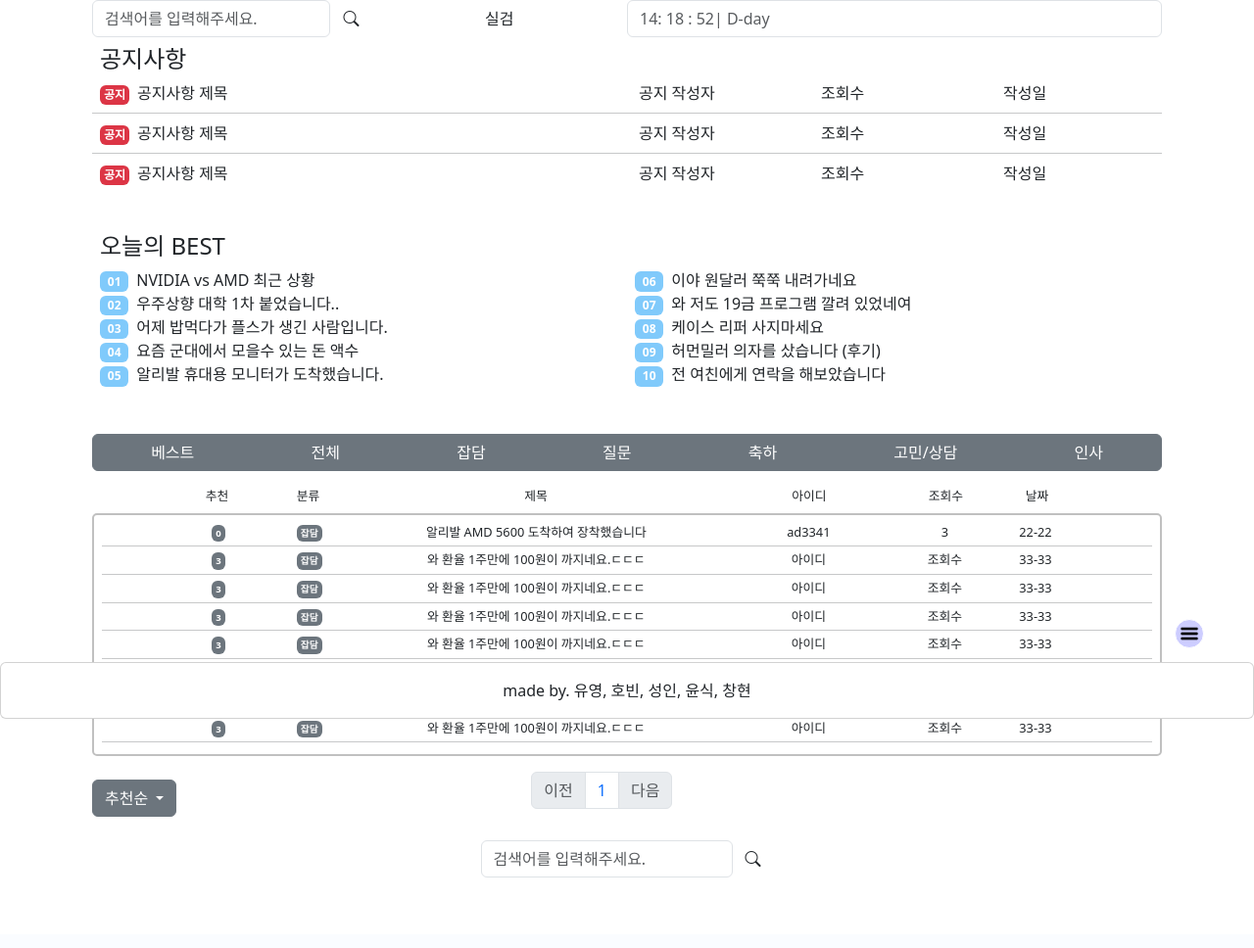
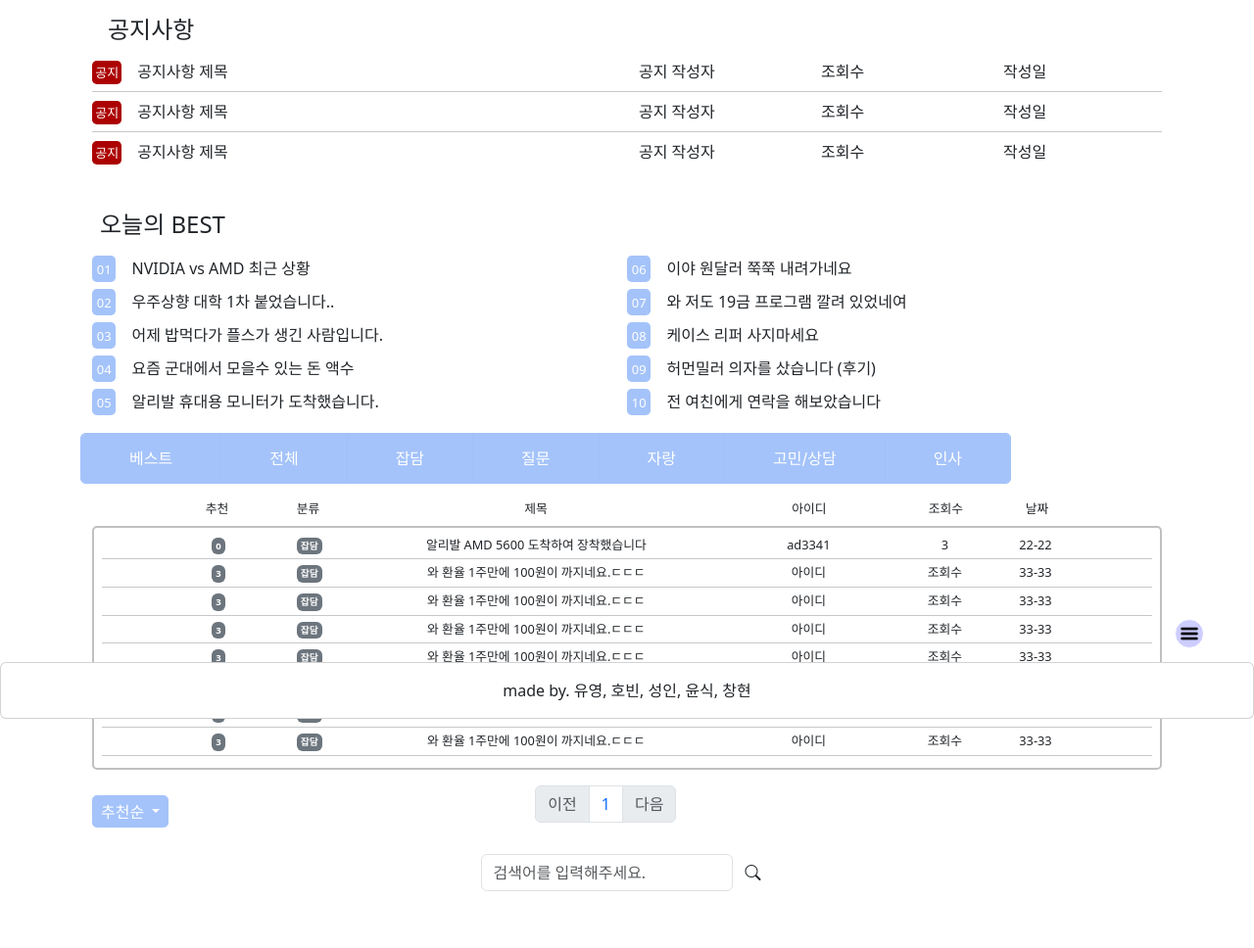
Before and after one commit to sungin95/semi_project_second, a Django app: page /communities/ in a window 1280 px wide. Shown: the part 66-1034 px from the top of the page at 98% size. Before the commit the page ends 962 px from the top, so only its background shows below. Run offline with Django 3.2, Linux system fonts and the light colour scheme; data that the repository does not hold is empty; some libraries are stand-ins or nearby versions.

Commit message:
feat : communities index update
- 커뮤니티 인덱스 페이지 업데이트

```diff
--- a/communities/static/communities/css/index.css
+++ b/communities/static/communities/css/index.css
@@ -12,6 +12,10 @@
     width: 50%;
 }
 
+.today {
+    margin-top: 10px;
+}
+
 .today-best-ten {
     display: flex;
 }
@@ -23,6 +27,56 @@
 .today-best-right {
     width: 50%;
 }
+
+.btn_group {
+    display: inline-flex;
+    justify-content: center;
+    border: 1px solid #a4c3fa;
+    border-radius: 5px;
+    overflow: hidden;
+    margin-top: 20px;
+  }
+
+  .btn_btn {
+    padding: 13px 49px;
+    outline: none;
+    border: none;
+    cursor: pointer;
+    border-right: 1px solid #a0c0f8;
+    background: #a4c3fa;
+    font-family: "Inter", sans-serif;
+    color: white;
+  }
+
+  .btn_btn:last-child {
+    border-right: none;
+  }
+
+  .btn_btn:hover {
+    background: #5793fa ;
+  }
+
+
+
+.best-today  {
+    background-color: #a4c3fa;
+    border-radius: 0.3rem;
+    margin-right: 1rem;
+    padding: 0.3rem 0.3rem;
+    color: white;
+    font-size: small;
+
+}
+
+.comm_span {
+    background-color: #ac0101;
+    border-radius: 0.3rem;
+    margin-right: 1rem;
+    padding: 0.2rem 0.2rem;
+    color: white;
+    font-size: small;
+}
+
 
 .classification-btn {
     padding: 30px;
@@ -45,6 +99,15 @@
     align-items: center;
 }
 
-.classification-btn {
-    background-color: rgb(128, 202, 251);
+.recomm{
+    background-color:  #a4c3fa;
+    border-radius: 0.3rem;
+    border: 1px solid #a4c3fa;
+    margin-right: 1rem;
+    padding: 0.2rem 0.5rem;
+    color: white;
 }
+
+.page_hi {
+    color: #a0c0f8;
+}
--- a/communities/templates/communities/index.html
+++ b/communities/templates/communities/index.html
@@ -7,35 +7,13 @@
 {% endblock css %}
 
 {% block content %}
-  <!--검색창과 시간-->
-  <div class="container">
-    <div class="search-time">
-      <!-- 검색창 -->
-      <div>
-        <form action="#" method="GET" class="search-form">
-          {% csrf_token %}
-          <input class="form-control rounded-2 text-left btn-sm mr-5" type="search" placeholder="검색어를 입력해주세요." aria-label="Search" name="q">
-          <button type="submit" class="btn">
-            <i class="bi bi-search"></i>
-          </button>
-        </form>
-        <div class="d-flex justify-content-center align-items-center">
-          실검
-        </div>
-      </div>
-      <div class="">
-        <input type="text" class="form-control" placeholder="14: 18 : 52| D-day">
-      </div>
-    </div>
-  </div>
-
   <!-- 공지사항-->
   <div class="container">
-    <h4 class="m-2">공지사항</h4>
+    <h4 class="m-3">공지사항</h4>
     <!-- 공지사항 1개 시작 -->
     <div class="row">
       <div class="col-6">
-        <span class="badge bg-danger mx-2 p-1">공지</span>공지사항 제목</div>
+        <span class="comm_span">공지</span>공지사항 제목</div>
       <div class="col-2">공지 작성자</div>
       <div class="col-2">조회수</div>
       <div class="col-2">작성일</div>
@@ -45,7 +23,7 @@
     <!-- 공지사항 2개 시작 -->
     <div class="row">
       <div class="col-6">
-        <span class="badge bg-danger mx-2 p-1">공지</span>공지사항 제목</div>
+        <span class="comm_span">공지</span>공지사항 제목</div>
       <div class="col-2">공지 작성자</div>
       <div class="col-2">조회수</div>
       <div class="col-2">작성일</div>
@@ -55,7 +33,7 @@
     <!-- 공지사항 3개 시작 -->
     <div class="row">
       <div class="col-6">
-        <span class="badge bg-danger mx-2 p-1">공지</span>공지사항 제목</div>
+        <span class="comm_span">공지</span>공지사항 제목</div>
       <div class="col-2">공지 작성자</div>
       <div class="col-2">조회수</div>
       <div class="col-2">작성일</div>
@@ -69,42 +47,42 @@
     <div>
       <div class="today-best-ten">
         <div class="today-best-left">
-          <div>
-            <span class="badge mx-2" style="background-color: rgb(128, 202, 251);">01</span>NVIDIA vs AMD 최근 상황</div>
-          <div>
-            <span class="badge mx-2" style="background-color: rgb(128, 202, 251);">02</span>우주상향 대학 1차 붙었습니다..</div>
-          <div>
-            <span class="badge mx-2" style="background-color: rgb(128, 202, 251);">03</span>어제 밥먹다가 플스가 생긴 사람입니다.</div>
-          <div>
-            <span class="badge mx-2" style="background-color: rgb(128, 202, 251);">04</span>요즘 군대에서 모을수 있는 돈 액수</div>
-          <div>
-            <span class="badge mx-2" style="background-color: rgb(128, 202, 251);">05</span>알리발 휴대용 모니터가 도착했습니다.</div>
+          <div class="today">
+            <span class="best-today" >01</span>NVIDIA vs AMD 최근 상황</div>
+          <div class="today">
+            <span class="best-today" >02</span>우주상향 대학 1차 붙었습니다..</div>
+          <div class="today">
+            <span class="best-today" >03</span>어제 밥먹다가 플스가 생긴 사람입니다.</div>
+          <div class="today">
+            <span class="best-today" >04</span>요즘 군대에서 모을수 있는 돈 액수</div>
+          <div class="today">
+            <span class="best-today" >05</span>알리발 휴대용 모니터가 도착했습니다.</div>
         </div>
         <div class="today-best-right">
-          <div>
-            <span class="badge mx-2" style="background-color: rgb(128, 202, 251);">06</span>이야 원달러 쭉쭉 내려가네요</div>
-          <div>
-            <span class="badge mx-2" style="background-color: rgb(128, 202, 251);">07</span>와 저도 19금 프로그램 깔려 있었네여</div>
-          <div>
-            <span class="badge mx-2" style="background-color: rgb(128, 202, 251);">08</span>케이스 리퍼 사지마세요</div>
-          <div>
-            <span class="badge mx-2" style="background-color: rgb(128, 202, 251);">09</span>허먼밀러 의자를 샀습니다 (후기)</div>
-          <div>
-            <span class="badge mx-2" style="background-color: rgb(128, 202, 251);">10</span>전 여친에게 연락을 해보았습니다</div>
+          <div class="today">
+            <span class="best-today">06</span>이야 원달러 쭉쭉 내려가네요</div>
+          <div class="today">
+            <span class="best-today">07</span>와 저도 19금 프로그램 깔려 있었네여</div>
+          <div class="today">
+            <span class="best-today" >08</span>케이스 리퍼 사지마세요</div>
+          <div class="today">
+            <span class="best-today">09</span>허먼밀러 의자를 샀습니다 (후기)</div>
+          <div class="today">
+            <span class="best-today">10</span>전 여친에게 연락을 해보았습니다</div>
         </div>
       </div>
     </div>
   </div>
 
   <!--탭 버튼-->
-  <div class="btn-group mt-5 container" style="margin:0px; " role="group" aria-label="Basic example">
-    <button type="button" class="classification-btn btn btn-secondary">베스트</button>
-    <button type="button" class="classification-btn btn btn-secondary">전체</button>
-    <button type="button" class="classification-btn btn btn-secondary">잡담</button>
-    <button type="button" class="classification-btn btn btn-secondary">질문</button>
-    <button type="button" class="classification-btn btn btn-secondary">축하</button>
-    <button type="button" class="classification-btn btn btn-secondary">고민/상담</button>
-    <button type="button" class="classification-btn btn btn-secondary">인사</button>
+  <div class="btn_group">
+    <button class="btn_btn">베스트</button>
+    <button class="btn_btn">전체</button>
+    <button class="btn_btn">잡담</button>
+    <button class="btn_btn">질문</button>
+    <button class="btn_btn">자랑</button>
+    <button class="btn_btn">고민/상담</button>
+    <button class="btn_btn">인사</button>
   </div>
 
   <!--글 목록-->
@@ -242,7 +220,7 @@
   <div class="pgnation-sort">
     <!-- 게시글 정렬 -->
     <div class="dropdown">
-      <button class="btn btn-secondary dropdown-toggle" type="button" id="dropdownMenuButton1" data-bs-toggle="dropdown" aria-expanded="false">
+      <button class="recomm dropdown-toggle" id="dropdownMenuButton1" data-bs-toggle="dropdown" aria-expanded="false">
         추천순
       </button>
       <ul class="dropdown-menu" aria-labelledby="dropdownMenuButton1">
@@ -280,7 +258,7 @@
           {% for page_number in question_list.paginator.page_range %}
             {% if page_number == question_list.number %}
               <li class="page-item" aria-current="page">
-                <a class="page-link" href="?page={{ page_number }}">{{ page_number }}</a>
+                <a class="page_hi page-link" href="?page={{ page_number }}">{{ page_number }}</a>
               </li>
             {% else %}
               <li class="page-item">
```
